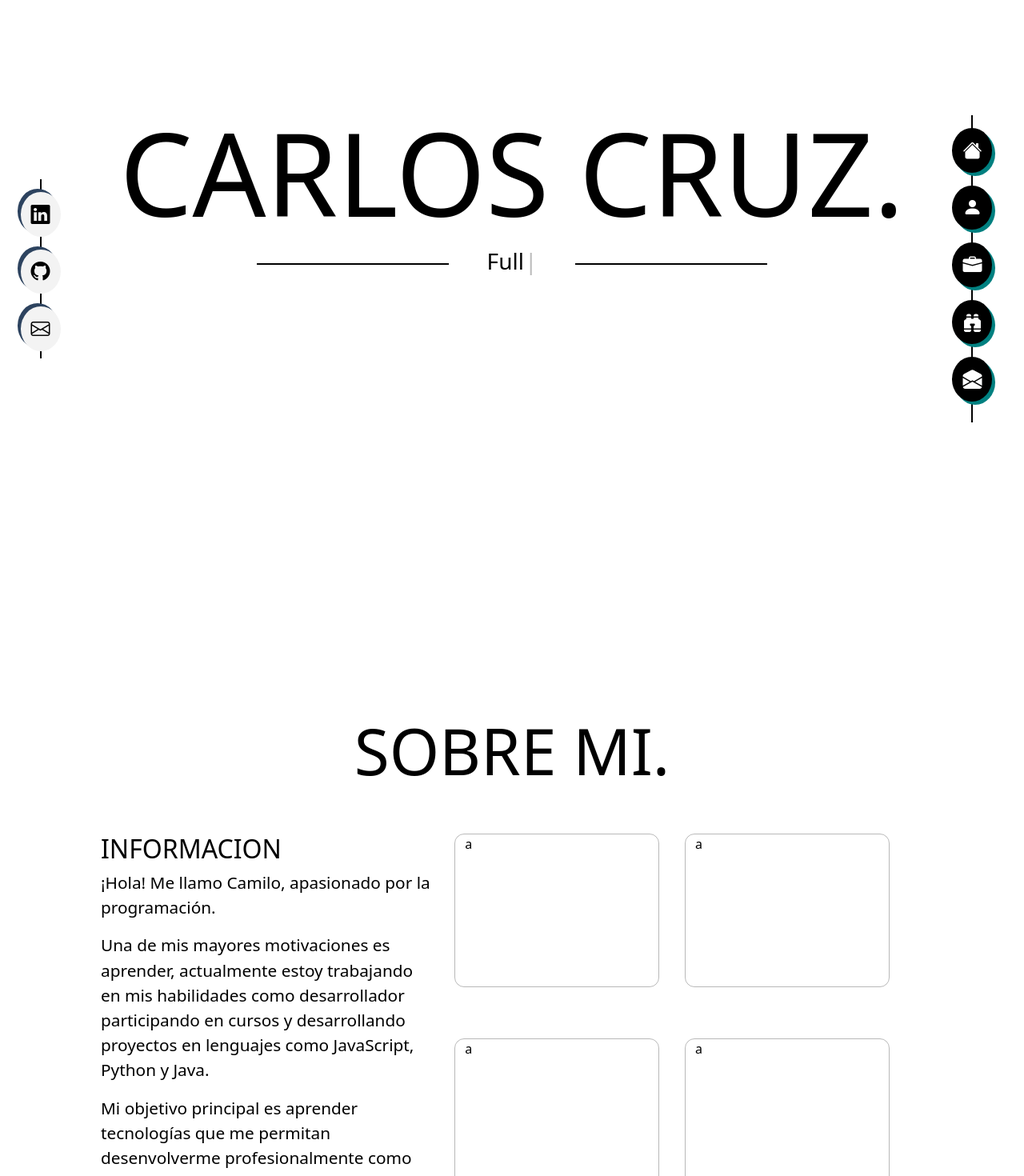
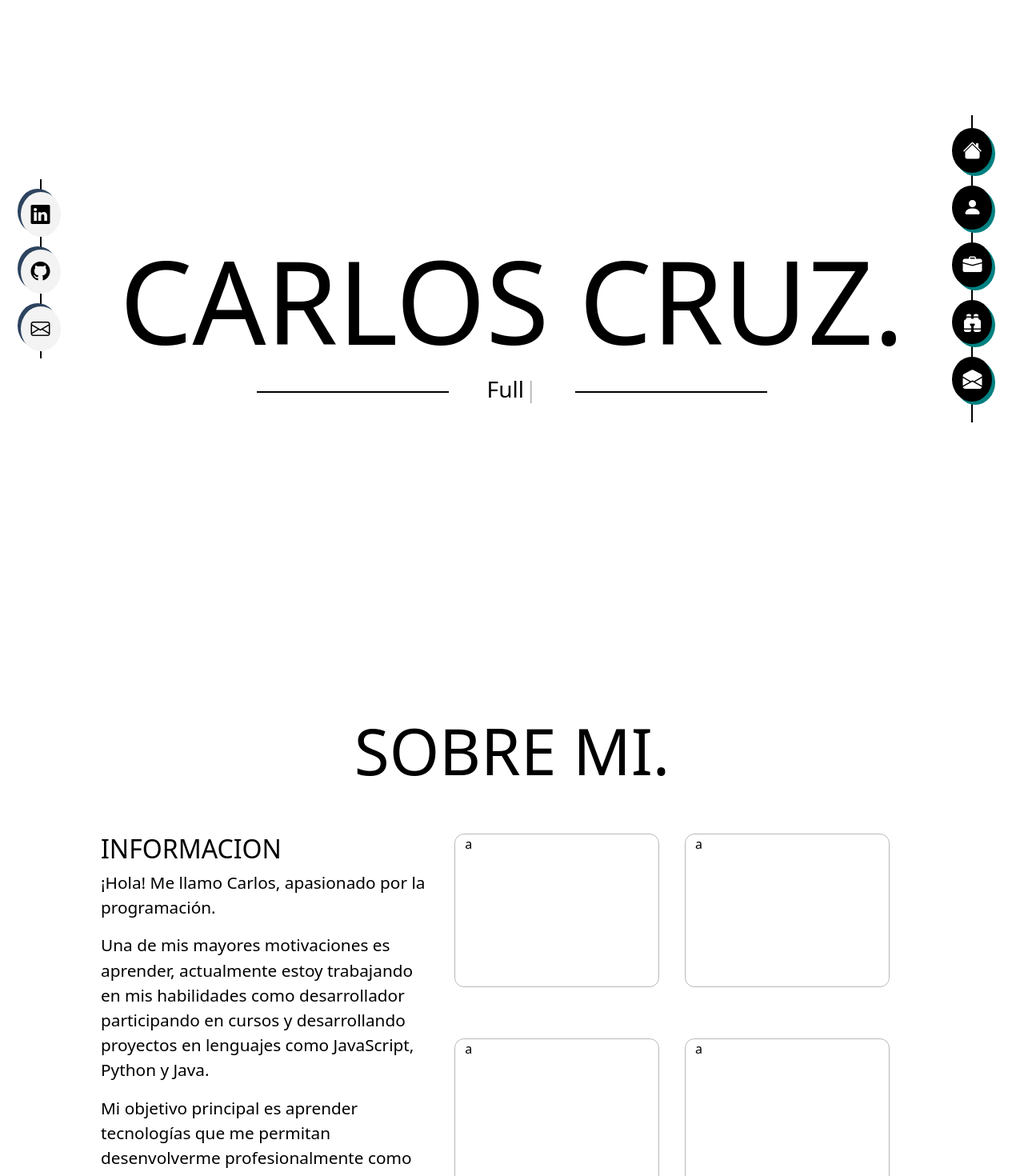
Before and after one commit to CarlosCruz1503/Carlos-Cruz-Portafolio-Web, a React app: page / in a window 1280 px wide. Shown: the top 1470 px of the page at 80% size. Built offline with nearby package versions, Linux system fonts and the light colour scheme.

Commit message:
fix android issues

```diff
--- a/src/components/sections/about.jsx
+++ b/src/components/sections/about.jsx
@@ -10,7 +10,7 @@ const About = () => {
                 <div className="row row-about">
                     <div className="col-12 col-md-5 text-about">
                         <h2>INFORMACION</h2>
-                        <p>¡Hola! Me llamo Camilo, apasionado por la programación.</p>
+                        <p>¡Hola! Me llamo Carlos, apasionado por la programación.</p>
                         <p>Una de mis mayores motivaciones es aprender, actualmente estoy trabajando en mis habilidades como desarrollador participando en cursos y desarrollando proyectos en lenguajes como JavaScript, Python y Java.</p>
                         <p>Mi objetivo principal es aprender tecnologías que me permitan desenvolverme profesionalmente como desarrollador de software.</p>
                     </div>
--- a/src/styles/css/home.scss
+++ b/src/styles/css/home.scss
@@ -3,4 +3,7 @@
     position: relative;
     height: 100vh;
     width: 100vw;
+    display: flex;
+    align-items: center;
+    justify-content: center;
 }
--- a/src/styles/css/presentation.scss
+++ b/src/styles/css/presentation.scss
@@ -5,7 +5,6 @@
     justify-content: center;
     align-items: center;
     .miTitle{
-        margin-top: -20rem;
         color:black;
         .principal-title{
             font-size: 9rem;
```
